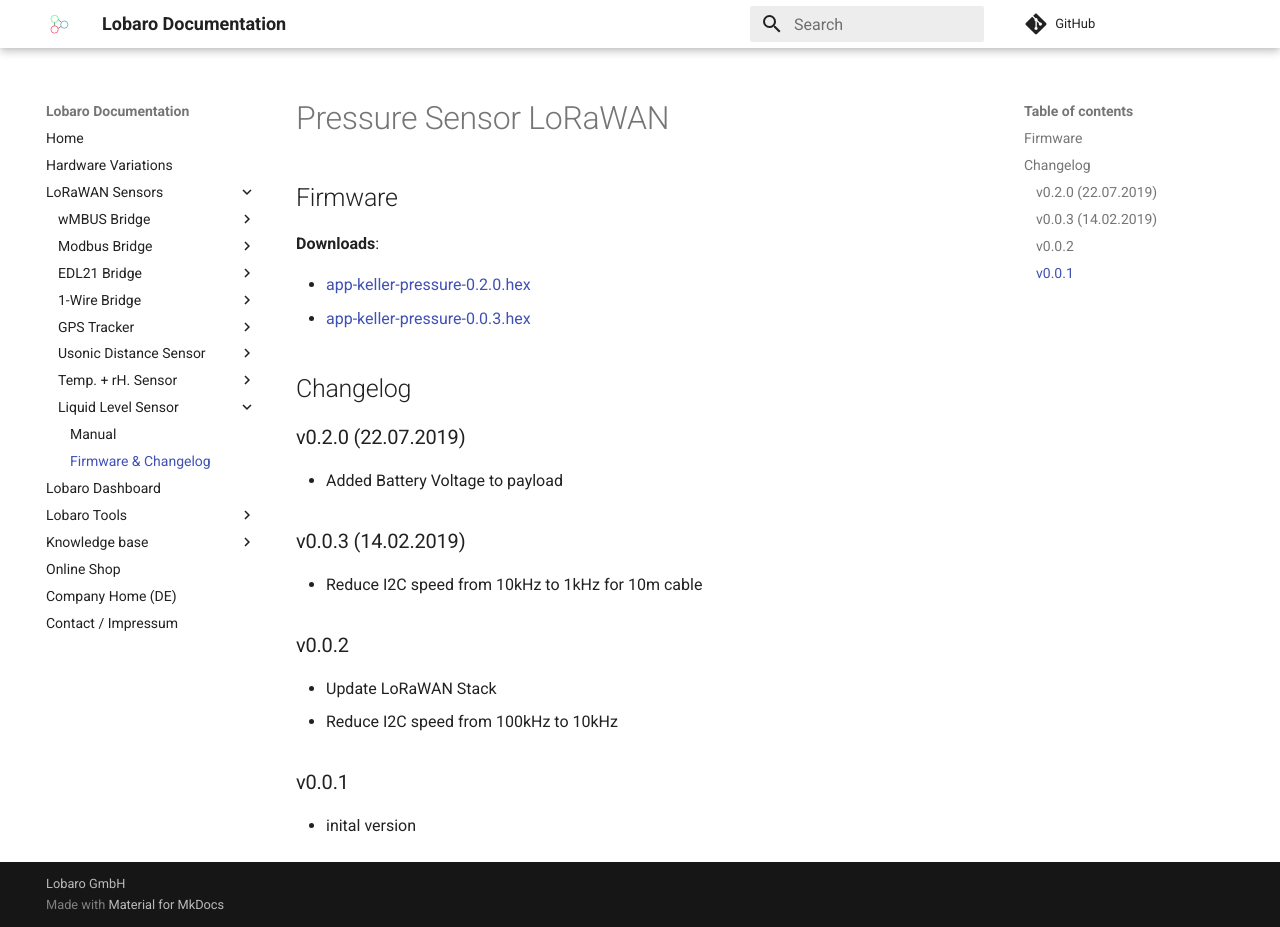
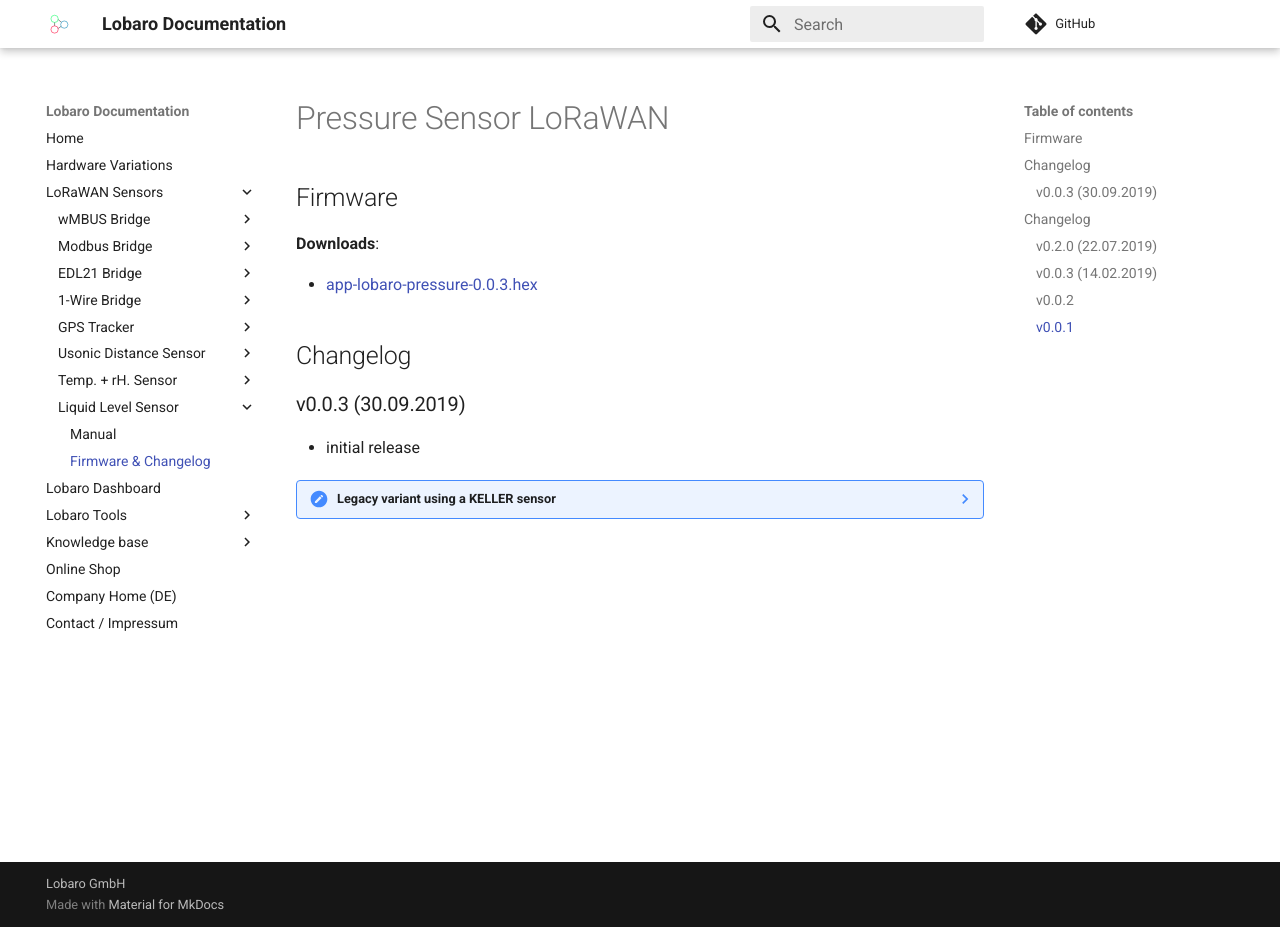
Before and after one commit to Lobaro/docs, an MkDocs documentation site: the page built from docs/lorawan-sensors/pressure-lorawan/firmware.md, in a window 1280 px wide and 927 px high. Built offline with MkDocs 1.6.1 and Material for MkDocs 9.7.7, drawn with Linux system fonts in a browser that asks for light colours; a script that is not in the unit is left out; comment, search, counter and statistics services are not loaded.

```diff
--- a/docs/lorawan-sensors/pressure-lorawan/firmware.md
+++ b/docs/lorawan-sensors/pressure-lorawan/firmware.md
@@ -4,20 +4,29 @@
 
 **Downloads**:
 
-* [app-keller-pressure-0.2.0.hex](firmware/app-keller-pressure-0.2.0.hex)
-* [app-keller-pressure-0.0.3.hex](firmware/app-keller-pressure-0.0.3.hex)
+* [app-lobaro-pressure-0.0.3.hex](firmware/app-lobaro-pressure-0.0.3+LoRa.hex)
 
 ## Changelog
 
-### v0.2.0 (22.07.2019)
-- Added Battery Voltage to payload
+### v0.0.3 (30.09.2019)
+- initial release
 
-### v0.0.3 (14.02.2019)
-- Reduce I2C speed from 10kHz to 1kHz for 10m cable
+??? note "Legacy variant using a KELLER sensor"
 
-### v0.0.2
-- Update LoRaWAN Stack
-- Reduce I2C speed from 100kHz to 10kHz
+    * [app-keller-pressure-0.2.0.hex](firmware/app-keller-pressure-0.2.0.hex)
+    * [app-keller-pressure-0.0.3.hex](firmware/app-keller-pressure-0.0.3.hex)
 
-### v0.0.1
-- inital version
+    ## Changelog
+
+    ### v0.2.0 (22.07.2019)
+    - Added Battery Voltage to payload
+
+    ### v0.0.3 (14.02.2019)
+    - Reduce I2C speed from 10kHz to 1kHz for 10m cable
+
+    ### v0.0.2
+    - Update LoRaWAN Stack
+    - Reduce I2C speed from 100kHz to 10kHz
+
+    ### v0.0.1
+    - inital version
```
Also changed, not shown: docs/lorawan-sensors/pressure-lorawan/index.md (+1 -1 lines), 1 other file.
